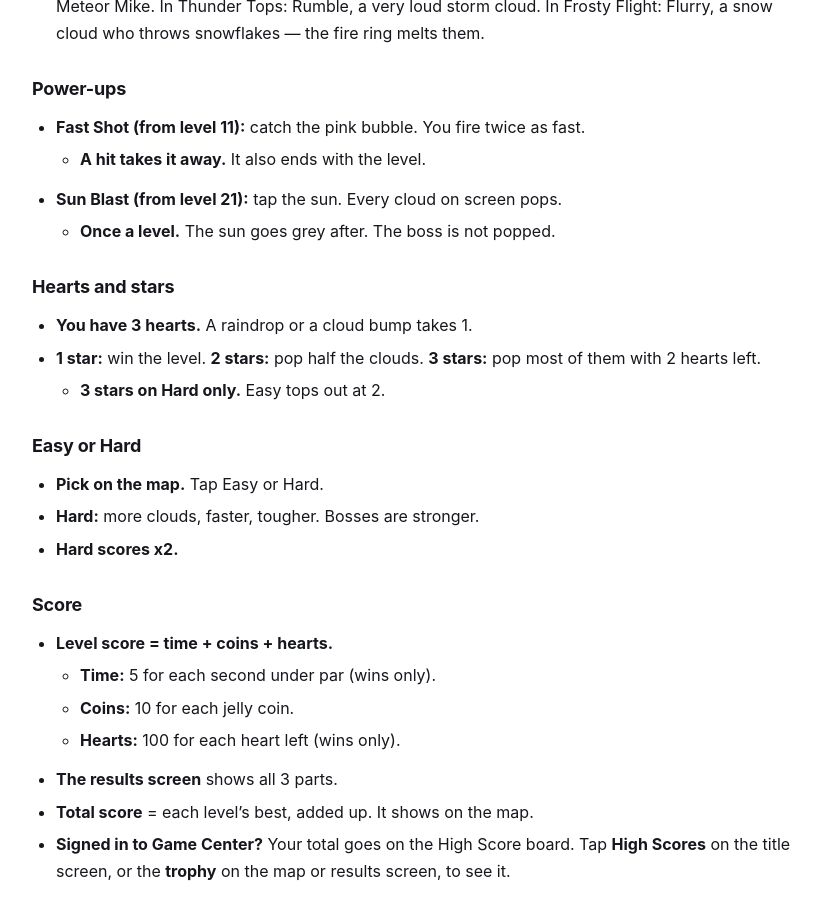
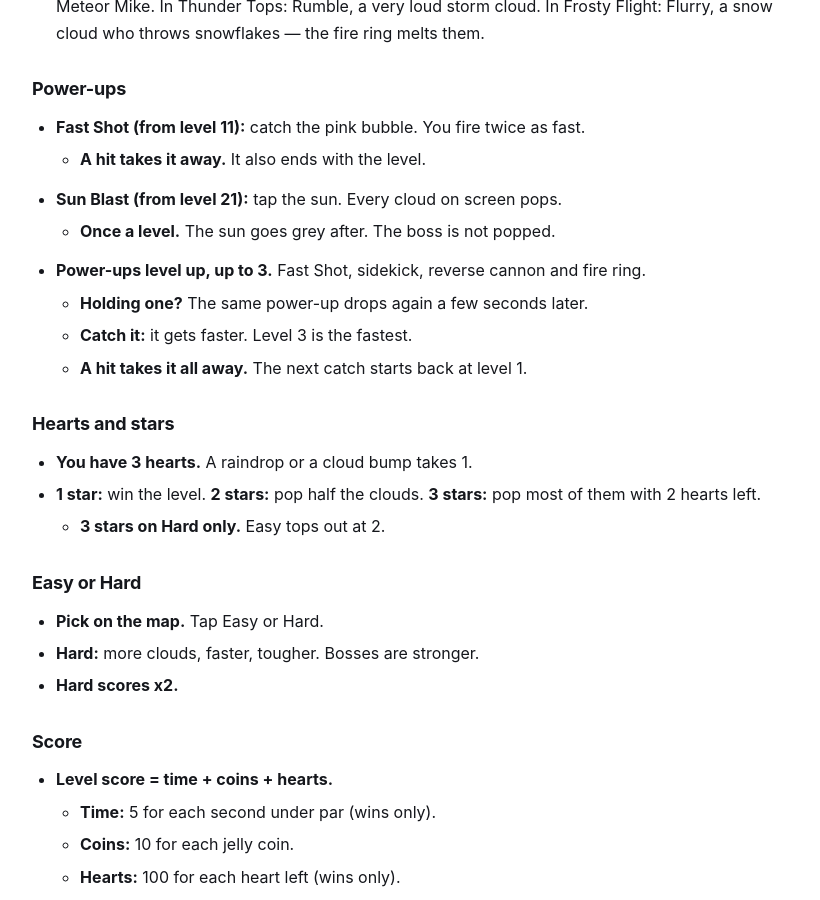
Before and after one commit to mytombrown/team-assist-help, a Jekyll site: the page built from _guides/squishyskypatrol/getting-started.md, in a window 1280 px wide and 900 px high, scrolled down 2028 px. Shown: the whole window, without its empty margins (218-1038 px from the left). Built offline with Jekyll 4.4.1, drawn with Linux system fonts in a browser that asks for light colours.

Commit message:
Build 12 (Sky Patrol 1.0): power-ups level up to 3 — hold one and it drops again, each catch is faster, a hit takes it all (SSP-1380)

```diff
--- a/_guides/squishyskypatrol/getting-started.md
+++ b/_guides/squishyskypatrol/getting-started.md
@@ -3,7 +3,7 @@
 app: squishyskypatrol
 category: getting-started
 order: 1
-tags: "start, first time, new, play, level 1, story, map, stars, hearts, score, high score, total score, game center, leaderboard, sky patrol, clouds, bob, fast shot, sun blast, power-up, 100 levels, worlds, easy, hard, difficulty, trophy, iphone duo, sideways, landscape, camera, lands, land 2, cosmic coast, rocket jet, sidekick, purchase, restore, free levels, 200 levels, 300 levels, land 3, thunder tops, storm glider, reverse cannon, rumble, from below, 400 levels, land 4, frosty flight, cocoa rocket, marshmallow, fire ring, flurry, icy patch, frozen friend, icloud, sync, new phone, ipad, meet the cast, cast, heroes, villains, characters"
+tags: "start, first time, new, play, level 1, story, map, stars, hearts, score, high score, total score, game center, leaderboard, sky patrol, clouds, bob, fast shot, sun blast, power-up, 100 levels, worlds, easy, hard, difficulty, trophy, iphone duo, sideways, landscape, camera, lands, land 2, cosmic coast, rocket jet, sidekick, purchase, restore, free levels, 200 levels, 300 levels, land 3, thunder tops, storm glider, reverse cannon, rumble, from below, 400 levels, land 4, frosty flight, cocoa rocket, marshmallow, fire ring, flurry, icy patch, frozen friend, icloud, sync, new phone, ipad, meet the cast, cast, heroes, villains, characters, power-up level, level up, faster"
 quick: "Tap Play, then pick a Land. Drag the plane with one thumb — it pops clouds by itself. 400 levels in 4 Lands; the first 10 of each Land are free. Fast Shot from level 11, Sun Blast from level 21."
 related:
   - troubleshooting
@@ -61,6 +61,10 @@
   - **A hit takes it away.** It also ends with the level.
 - **Sun Blast (from level 21):** tap the sun. Every cloud on screen pops.
   - **Once a level.** The sun goes grey after. The boss is not popped.
+- **Power-ups level up, up to 3.** Fast Shot, sidekick, reverse cannon and fire ring.
+  - **Holding one?** The same power-up drops again a few seconds later.
+  - **Catch it:** it gets faster. Level 3 is the fastest.
+  - **A hit takes it all away.** The next catch starts back at level 1.
 
 ## Hearts and stars
 
```
